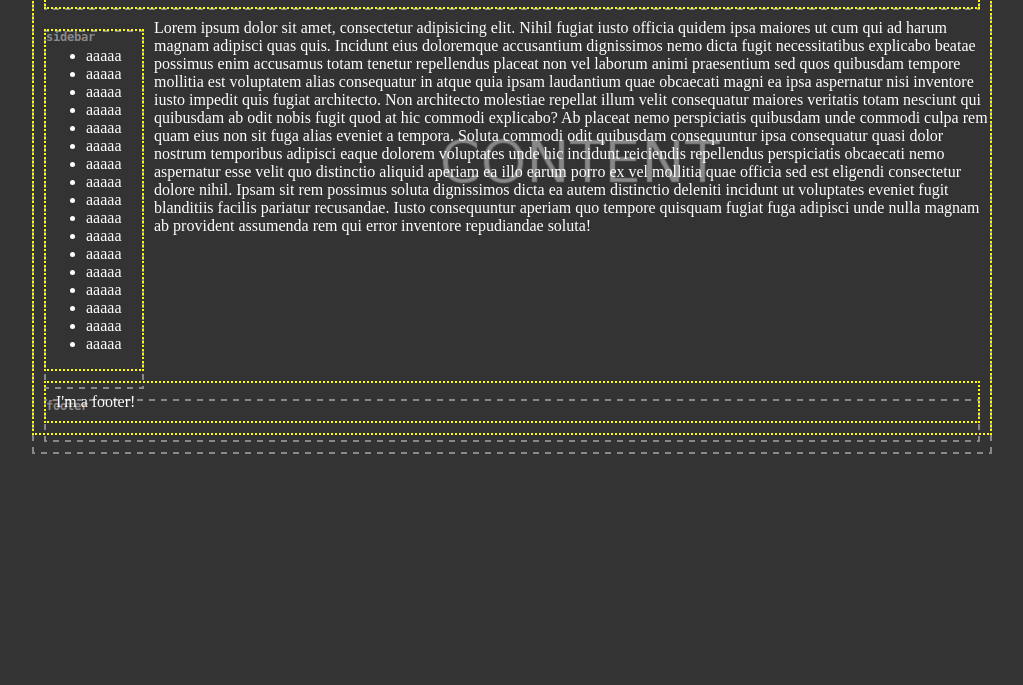
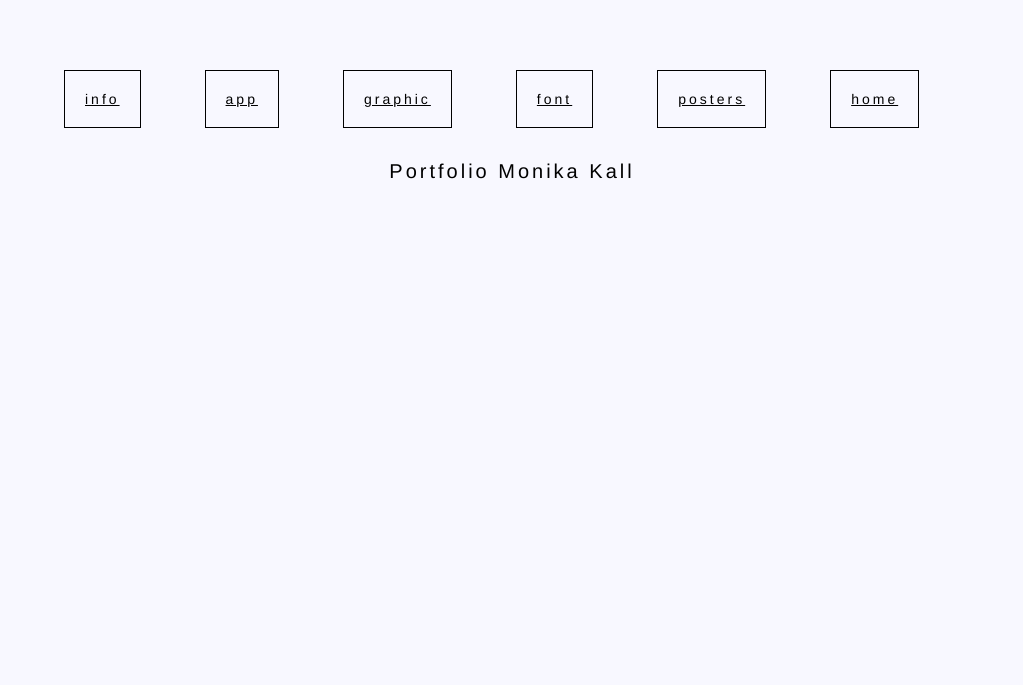
Before and after one commit to monaparapapapa/monaparapapapa.github.io, a plain HTML site: page index.html in a window 1280 px wide. Shown: the part 115-800 px from the top of the page, without its empty margins (128-1151 px from the left). Drawn offline with Linux system fonts and the light colour scheme; a web font is replaced by a local one.

Commit message:
portfolio Monika Kall

```diff
--- a/index.html
+++ b/index.html
@@ -1,64 +1,40 @@
 <!DOCTYPE html>
-<html>
+<html lang="en">
+
 <head>
-  <title>CSS exercise</title>
-  <meta charset="utf8" />
-  <link href='http://fonts.googleapis.com/css?family=Combo&subset=latin,latin-ext' rel='stylesheet' type='text/css'>
-  <link rel="stylesheet" href="style.css" />
-  <style>
-  body {
-    background-color: #333;
-    font-family: "Combo" sans-serif;
-  }
 
-  .x-from {
-    background: #333 url('todo.png') no-repeat top center;
-  }
-  </style>
+
+    <meta charset="UTF-8">
+    <title>PORTFOLIOMK</title>
+    <link rel="stylesheet" href="style.css">
 </head>
-<body class="x-from">
 
+<body>
     <div class="wrapper">
-    <!-- wrapper is 960px wide, centered -->
+<h1>
+   	PORTFOLIO
+	</h1>
+        <div class="menu">
 
-    <header>
-      <h1>And now for some actual work :)</h1>
 
-    </header>
 
-    <div class="sidebar">
             <ul>
-        <li>aaaaa</li>
-        <li>aaaaa</li>
-        <li>aaaaa</li>
-        <li>aaaaa</li>
-        <li>aaaaa</li>
-        <li>aaaaa</li>
-        <li>aaaaa</li>
-        <li>aaaaa</li>
-        <li>aaaaa</li>
-        <li>aaaaa</li>
-        <li>aaaaa</li>
-        <li>aaaaa</li>
-        <li>aaaaa</li>
-        <li>aaaaa</li>
-        <li>aaaaa</li>
-        <li>aaaaa</li>
-        <li>aaaaa</li>
+                    <li><a href="index.html">home</a></li>
+                <li><a href="page1.html">posters</a></li>
+                <li><a href="page3.html">font</a></li>
+                <li><a href="page4.html">graphic</a></li>
+                   <li><a href="page5.html">app</a></li>
+                      <li><a href="page6.html">info</a></li>
             </ul>
         </div>
-
         <div class="content">
-
-      Lorem ipsum dolor sit amet, consectetur adipisicing elit. Nihil fugiat iusto officia quidem ipsa maiores ut cum qui ad harum magnam adipisci quas quis. Incidunt eius doloremque accusantium dignissimos nemo dicta fugit necessitatibus explicabo beatae possimus enim accusamus totam tenetur repellendus placeat non vel laborum animi praesentium sed quos quibusdam tempore mollitia est voluptatem alias consequatur in atque quia ipsam laudantium quae obcaecati magni ea ipsa aspernatur nisi inventore iusto impedit quis fugiat architecto. Non architecto molestiae repellat illum velit consequatur maiores veritatis totam nesciunt qui quibusdam ab odit nobis fugit quod at hic commodi explicabo? Ab placeat nemo perspiciatis quibusdam unde commodi culpa rem quam eius non sit fuga alias eveniet a tempora. Soluta commodi odit quibusdam consequuntur ipsa consequatur quasi dolor nostrum temporibus adipisci eaque dolorem voluptates unde hic incidunt reiciendis repellendus perspiciatis obcaecati nemo aspernatur esse velit quo distinctio aliquid aperiam ea illo earum porro ex vel mollitia quae officia sed est eligendi consectetur dolore nihil. Ipsam sit rem possimus soluta dignissimos dicta ea autem distinctio deleniti incidunt ut voluptates eveniet fugit blanditiis facilis pariatur recusandae. Iusto consequuntur aperiam quo tempore quisquam fugiat fuga adipisci unde nulla magnam ab provident assumenda rem qui error inventore repudiandae soluta!
+            <div class="header">
 
             </div>
 
-    <footer>
-      I'm a footer!
-    </footer>
-
         </div>
+    </div>
+    <footer> Portfolio Monika Kall</footer>
 </body>
 
 </html>
--- a/style.css
+++ b/style.css
@@ -1,64 +1,87 @@
-/* in case I didn't tell you yet - use this whenever you do anything */
-* { -moz-box-sizing: border-box; -webkit-box-sizing: border-box; box-sizing: border-box; }
 
-/*
+body {
+    font-family: Helvetica;
+    background-color: ghostwhite;
+    font-size: 20px;
+	text-align: center;
+	letter-spacing: 3px;
+	text-decoration: none;
+}
 
-This task doesn't require setting any widths and heights so don't.
-You will never need any pixel values other than 10px.
-Well, all the exceptions to this are already written just below (width:960px and 100px)
+section>div{
 
-Your job is to set some margins, paddings and floats (spoiler: and then you get in trouble :) )
+	float: left;
+	display: block;
+	width: 30%;
+	margin: 5px;
+}
 
-Oh, and you don't need any more selectors here, but you can add some if you want.
+.a{
 
-DO:
-1. change the text color after you look at the HTML and the image you're reproducing
-2. uncomment the borders
-3. do what you need to fit the outlines
-4. get in trouble with footer and solve the problem
+	clear: both;
+	overflow: auto;
+}
 
-*/
+.b{
 
-body{
-	/* change this to some color to see the text. ever heard of RGBA? */
-	color: white;
+	overflow: auto;
+}
+.c{
+
+	overflow: auto;
+}
+
+h1{
+	background-color: crimson;
+	font-size: 50px
+}
+
+
+.wrapper {
+    width: 960px;
+    margin: 0 auto;
+    overflow: auto;
+}
+
+.menu {
+
+    float: left;
 
 }
 
-div.wrapper {
+.menu>ul {
+    padding: 0;
 
-	border: 2px dotted yellow;
-	width: 960px;
-	margin: auto;
 
-	/*border: 2px dotted yellow;*/
 }
- header{
-	border: 2px dotted yellow;
-	padding: 10px;
-	 margin: 10px;
+
+.menu>ul>li {
+    list-style-type: none;
+	float: right;
+
+}
+
+.menu>ul>li>a {
+    display: block;
+    border: 1px solid #000;
+    padding: 20px;
+    margin: 32px;
+	text-align: center;
+    color: #000;
+    font-size: 14px;
+
 }
 
 
-div.content {
+.content {
 
-}
-
-div.sidebar {
-	width: 100px;
-	border: 2px dotted yellow;
-	margin: 10px;
-	float: left;
-
-	/*border: 2px dotted yellow;*/
+    padding: 30px;
+    margin-left: 300px;
 }
 
 
-header, footer {
-	border: 2px dotted yellow;
-	clear: both;
-	margin: 10px;
-	padding: 10px
-	/*border: 2px dotted yellow;*/
-
+.footer{
+	bottom: 10px;
+	max-width: 400px;
+display: block
 }
```
Also changed, not shown: page1.html (added, +86 -0 lines), PLAKAT.jpg (added), TEZPLAKAT.jpg (added), alfa.jpg (added), beta.jpg (added), wersja8,1 copy.jpg (added). Lines whose indentation alone changed are shown as unchanged.
